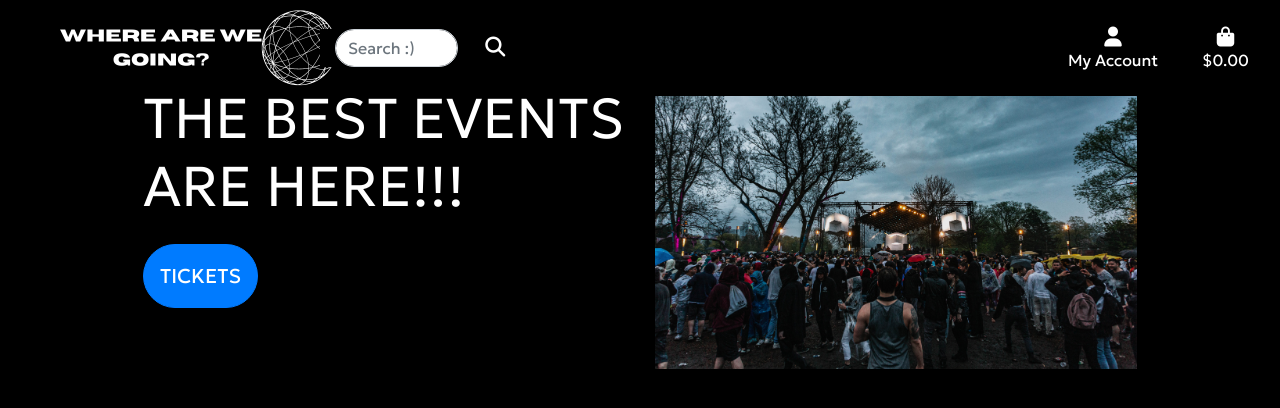
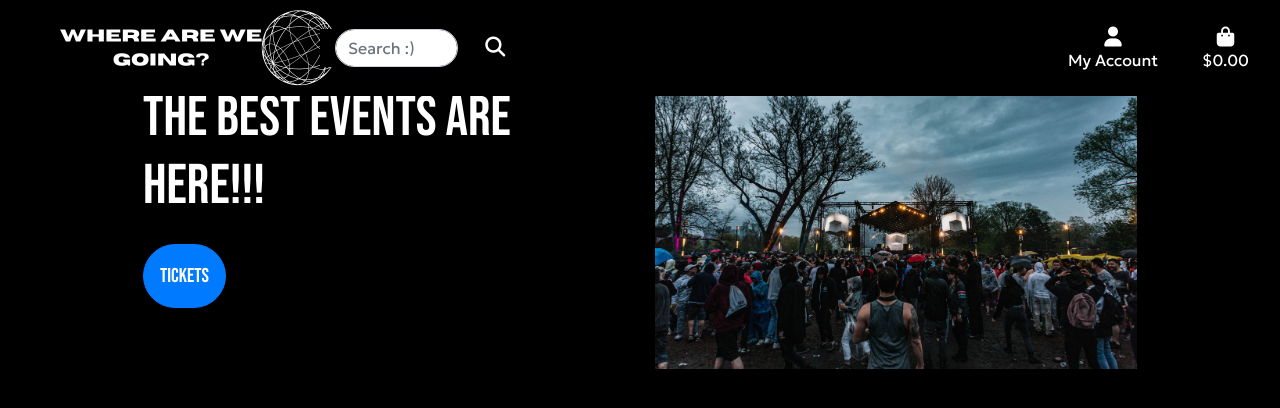
Before and after one commit to BohdanBezushka/wherearewegoing, a Django app: page / in a window 1280 px wide. Shown: the top 408 px of the page. Run offline with Django 3.2, Linux system fonts and the light colour scheme; some libraries are stand-ins or nearby versions.

Commit message:
Update the font of the title at top of the page

```diff
--- a/home/templates/home/index.html
+++ b/home/templates/home/index.html
@@ -13,12 +13,12 @@
 <div class="container mt-5">
     <div class="row mt-5">
         <div class="col-12 col-md-7 col-lg-6 my-auto">
-            <h1 class="display-4 logo-font">
+            <h1 class="intro display-4 logo-font">
                 The best events are here!!!
             </h1>
             <div class="my-4">
                 <h4>
-                    <a href="" class="shop-now-button btn btn-lg btn-primary rounded-pill text-uppercase py-3">TICKETS</a>
+                    <a href="" class="intro shop-now-button btn btn-lg btn-primary rounded-pill py-3">TICKETS</a>
                 </h4>
             </div>
         </div>
--- a/static/css/base.css
+++ b/static/css/base.css
@@ -30,6 +30,14 @@ input.form-control {
   width: fit-content;
 }
 
+/*                 home/index.html            */
+
+.intro{
+  font-family: 'Bebas Neue', sans-serif;
+}
+
+
+
 /* -------------------------------- Media Queries */
 
 /* Slightly larger container on xl screens */
```
